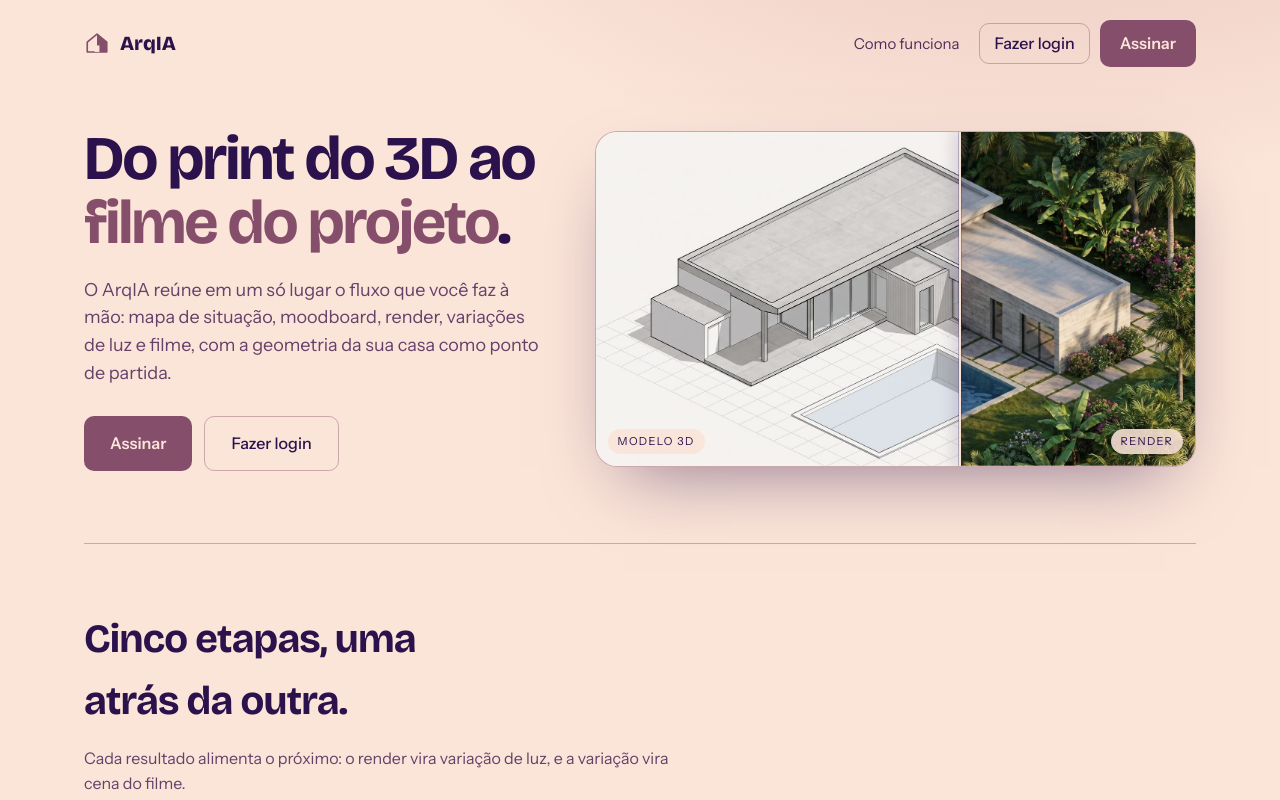
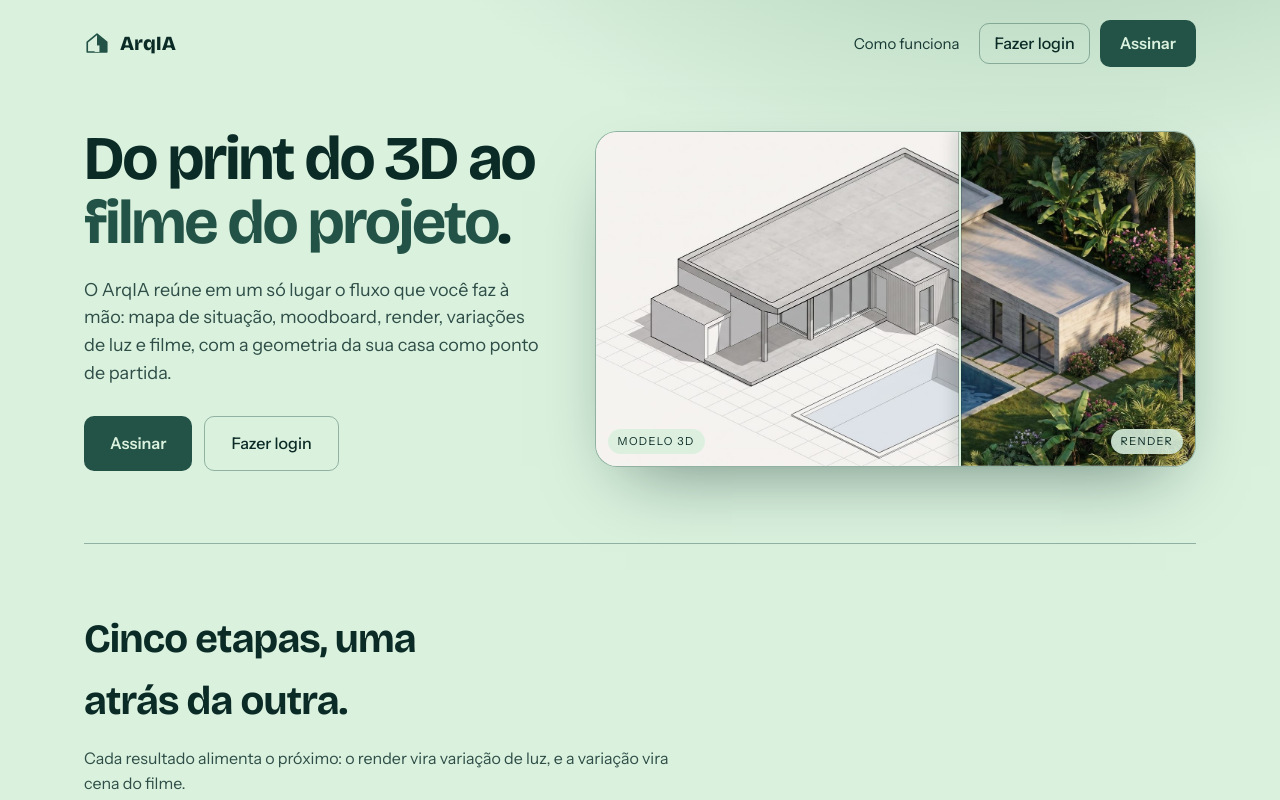
Before and after one commit to JohniGomes/automacao-arquitetura, a Next.js app: page / in a window 1280 px wide. Shown: the top 800 px of the page. Built offline with nearby package versions, Linux system fonts and the light colour scheme; no server answers.

Commit message:
Paleta verde (#DAF1DE/#8EB69B/#235347 e escuras como secundárias)
Co-Authored-By: Claude Sonnet 5.5 <noreply@anthropic.com>

```diff
--- a/app/globals.css
+++ b/app/globals.css
@@ -1,6 +1,6 @@
-/* Principais: #FBE4D8 · #DFB6B2 · #854F6C — Secundárias (escuras): #522B5B · #2B124C · #190019. Tema único, claro. */
+/* Principais: #DAF1DE · #8EB69B · #235347 — Secundárias (escuras): #163832 · #0B2B26 · #051F20. Tema único, claro. */
 :root {
-  --p0: #190019; --p1: #2B124C; --p2: #522B5B; --p3: #854F6C; --p4: #DFB6B2; --p5: #FBE4D8;
+  --p0: #051F20; --p1: #0B2B26; --p2: #163832; --p3: #235347; --p4: #8EB69B; --p5: #DAF1DE;
   --bg: var(--p5);
   --surface: color-mix(in srgb, var(--p5) 55%, white);
   --surface-2: color-mix(in srgb, var(--p4) 42%, var(--p5));
@@ -99,7 +99,7 @@ details summary { cursor: pointer; }
   .shell { display: block; }
   .side { transform: translateX(-100%); transition: transform .25s; width: min(82vw, 300px); }
   .side.open { transform: none; }
-  .scrim.open { display: block; position: fixed; inset: 0; background: rgba(25, 0, 25, .5); z-index: 25; }
+  .scrim.open { display: block; position: fixed; inset: 0; background: rgba(5, 31, 32, .5); z-index: 25; }
   .main { margin-left: 0; }
   .topbar { display: flex; align-items: center; gap: 12px; padding: 12px 16px; border-bottom: 1px solid var(--line); background: var(--side); position: sticky; top: 0; z-index: 20; }
   .wrap { padding: 20px 16px 32px; }
--- a/components/Logo.tsx
+++ b/components/Logo.tsx
@@ -2,9 +2,9 @@
 export default function Logo() {
   return (
     <svg viewBox="0 0 32 32" aria-hidden="true">
-      <path d="M4 15 16 5l12 10v12H4z" fill="none" stroke="#854F6C" strokeWidth="2" strokeLinejoin="round" />
-      <path d="M16 5l12 10v12H16z" fill="#854F6C" />
-      <rect x="13" y="19" width="6" height="8" fill="#FBE4D8" />
+      <path d="M4 15 16 5l12 10v12H4z" fill="none" stroke="#235347" strokeWidth="2" strokeLinejoin="round" />
+      <path d="M16 5l12 10v12H16z" fill="#235347" />
+      <rect x="13" y="19" width="6" height="8" fill="#DAF1DE" />
     </svg>
   );
 }
```
